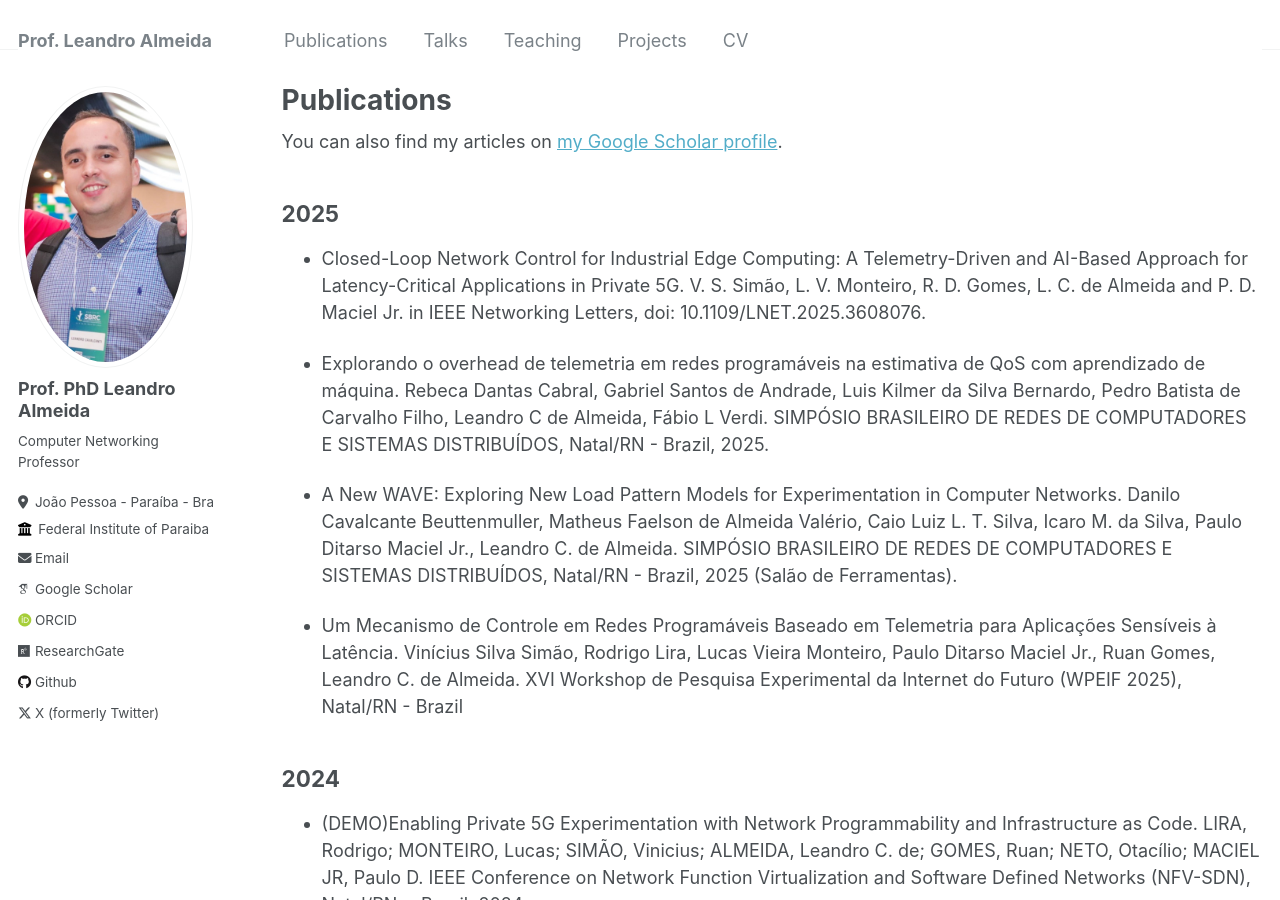
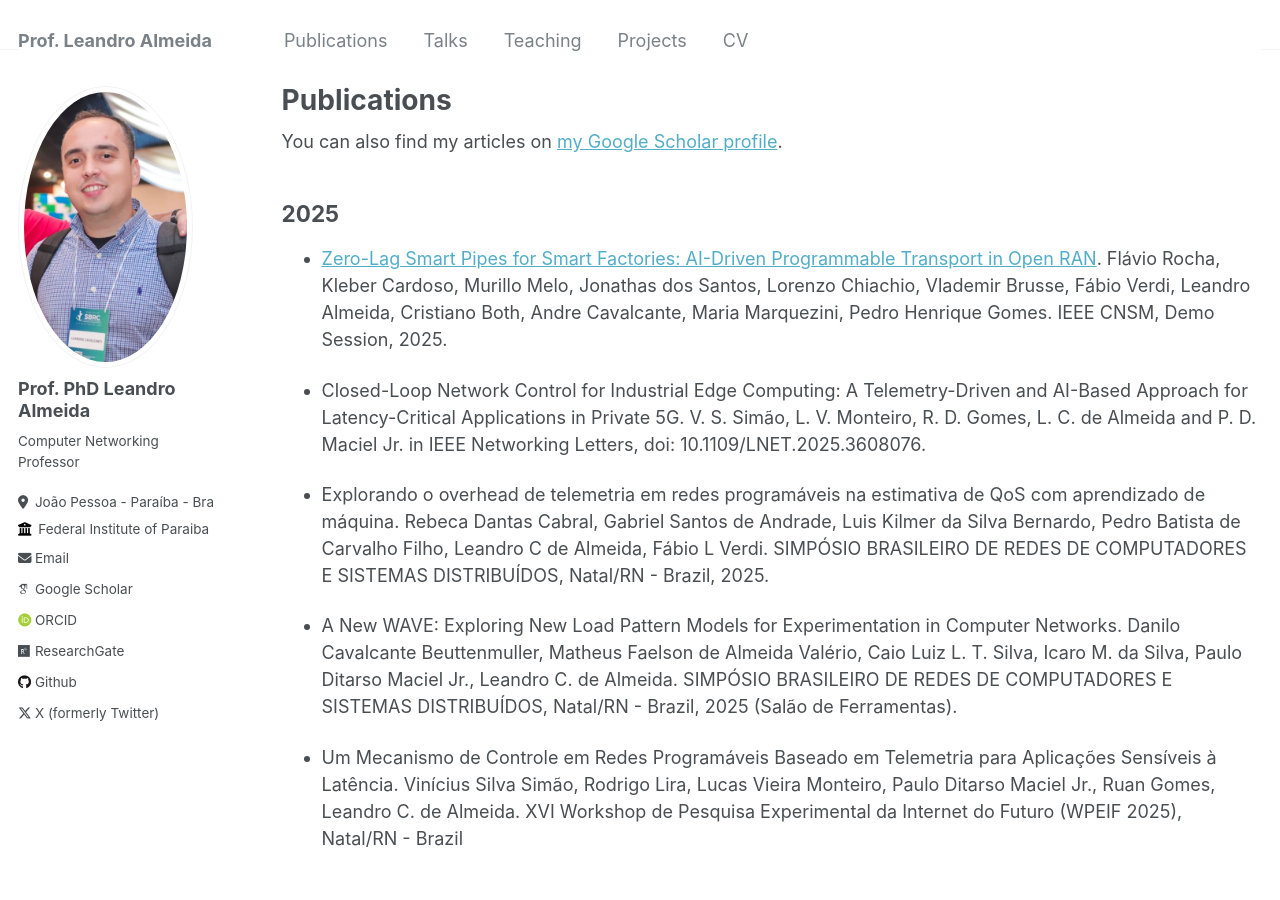
Before and after one commit to leandrocalmeida/leandrocalmeida.github.io, a Jekyll site: the page built from _pages/publications.md, in a window 1280 px wide and 900 px high. Built offline with Jekyll 4.4.1, drawn with Linux system fonts in a browser that asks for light colours; some web fonts are replaced.

Commit message:
Update publications.md

```diff
--- a/_pages/publications.md
+++ b/_pages/publications.md
@@ -11,6 +11,10 @@ author_profile: true
 
 2025
 ------
+
+
+- <a href="{{https://opendl.ifip-tc6.org/db/conf/cnsm/cnsm2025/1571185052.pdf}}">Zero-Lag Smart Pipes for Smart Factories: AI-Driven Programmable Transport in Open RAN</a>. Flávio Rocha, Kleber Cardoso, Murillo Melo, Jonathas dos Santos, Lorenzo Chiachio, Vlademir Brusse, Fábio Verdi, Leandro Almeida, Cristiano Both, Andre Cavalcante, Maria Marquezini, Pedro Henrique Gomes.  IEEE CNSM, Demo Session, 2025.
+
 - Closed-Loop Network Control for Industrial Edge Computing: A Telemetry-Driven and AI-Based Approach for Latency-Critical Applications in Private 5G. V. S. Simão, L. V. Monteiro, R. D. Gomes, L. C. de Almeida and P. D. Maciel Jr. in IEEE Networking Letters, doi: 10.1109/LNET.2025.3608076.
 
 - Explorando o overhead de telemetria em redes programáveis na estimativa de QoS com aprendizado de máquina. Rebeca Dantas Cabral, Gabriel Santos de Andrade, Luis Kilmer da Silva Bernardo, Pedro Batista de Carvalho Filho, Leandro C de Almeida, Fábio L Verdi. SIMPÓSIO BRASILEIRO DE REDES DE COMPUTADORES E SISTEMAS DISTRIBUÍDOS, Natal/RN - Brazil, 2025.
```
